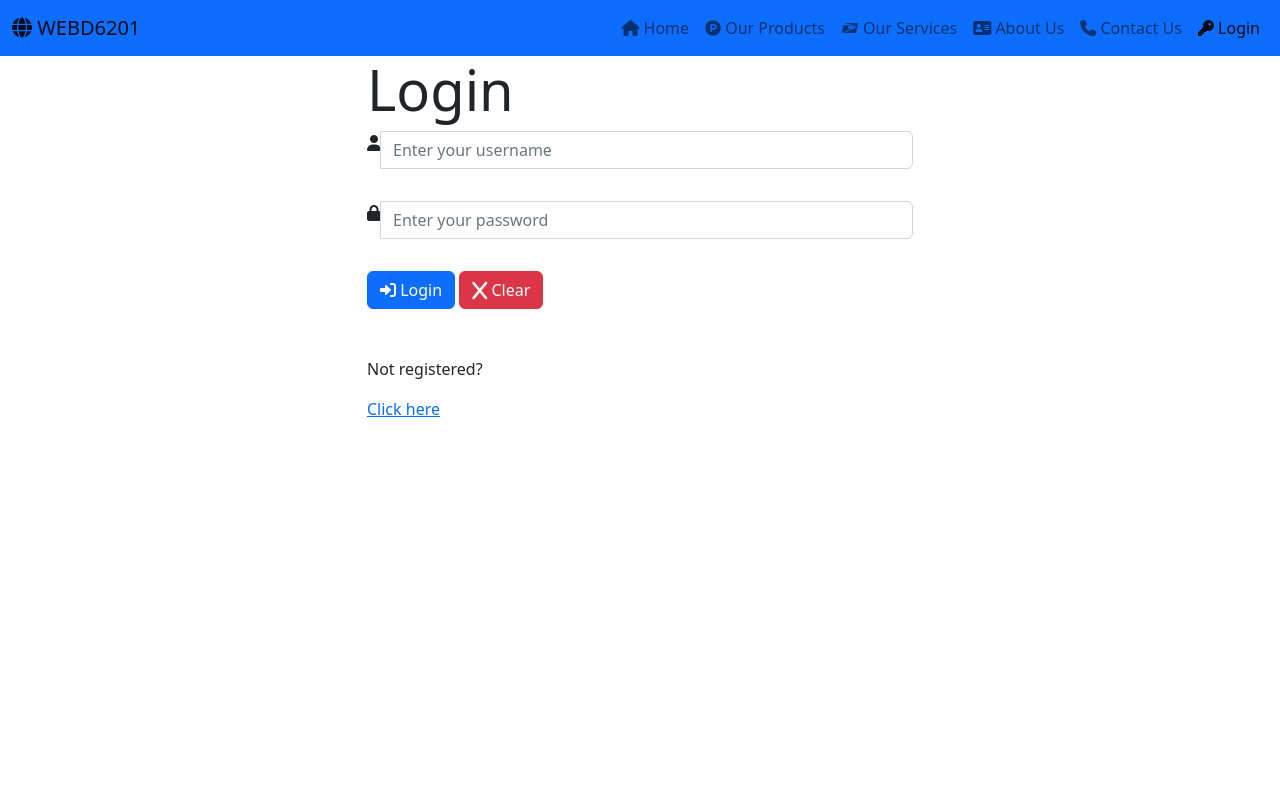
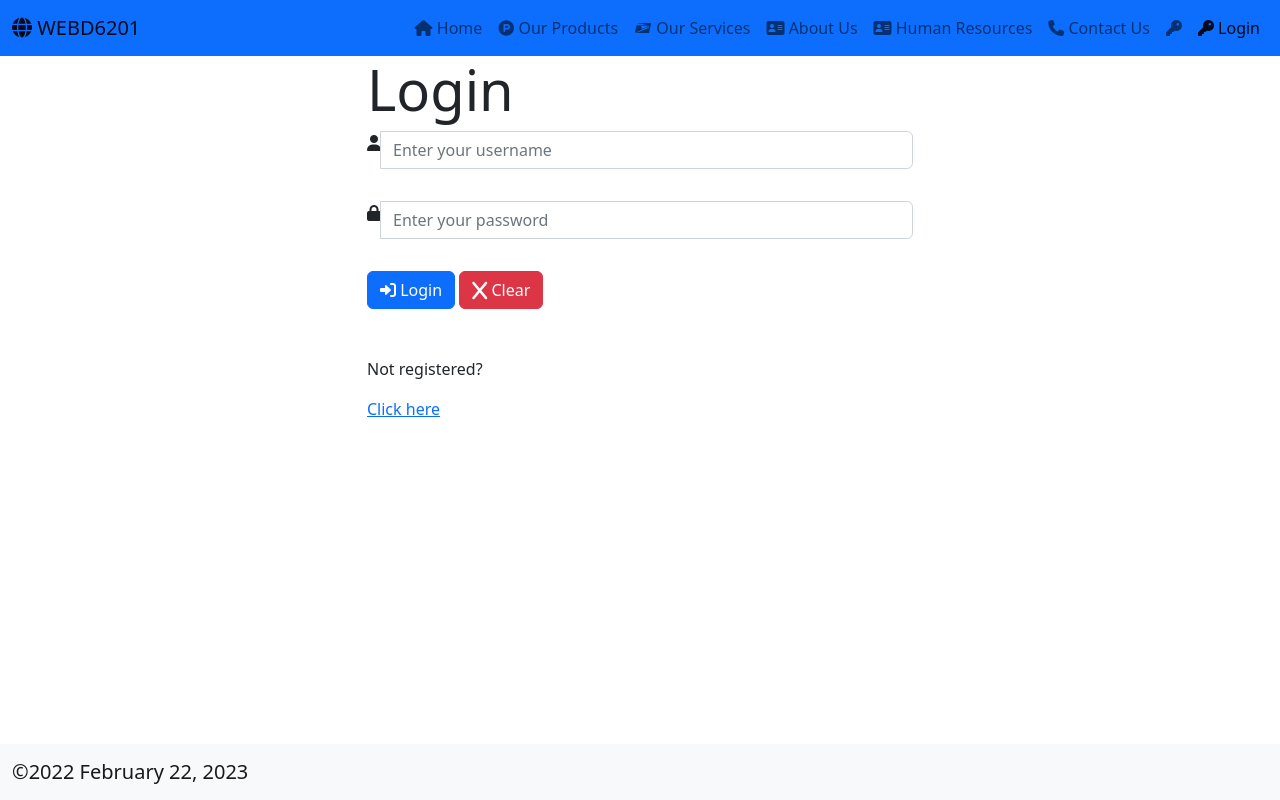
Before and after one commit to Americanprogrammer108/Americanprogrammer108.github.io, a website: page login.html in a window 1280 px wide. Drawn offline with nearby package versions, Linux system fonts and the light colour scheme.

Commit message:
Add files via upload

```diff
--- a/header.html
+++ b/header.html
@@ -25,10 +25,17 @@
           </li>
 
           <li class="nav-item">
+            <a class="nav-link" href="#"> <i class="fa-sharp fa-solid fa-address-card"></i> Human Resources</a>
+          </li>
+
+          <li class="nav-item">
             <a class="nav-link" href="contact.html"> <i class="fa-solid fa-phone"></i> Contact Us</a>
           </li>
 
-                    <li class="nav-item" id="Navusername"> </li>
+          <li id="USERNAME" class="nav-item">
+            <a class="nav-link" href="#"> <i class="fa-solid fa-key"></i> </a>
+          </li>
+
           <li id="Login" class="nav-item">
             <a class="nav-link" href="login.html"> <i class="fa-solid fa-key"></i> Login</a>
           </li>
@@ -37,3 +44,9 @@
       </div>
     </div>
   </nav>
+
+  <nav class="navbar fixed-bottom navbar-light bg-light">
+    <div class="container-fluid">
+      <a class="navbar-brand" >&copy2022 February 22, 2023</a>
+    </div>
+  </nav>
--- a/login.html
+++ b/login.html
@@ -40,7 +40,7 @@
                     <span class="input-group-addon">
                       <i class="fa fa-lock"></i>
                     </span>
-                    <input type="text" class="form-control" name="password" aria-describedby="Password Input" aria-label="Password"
+                    <input type="password" class="form-control" name="password" aria-describedby="Password Input" aria-label="Password"
                            placeholder="Enter your password" required>
                   </div>
                 </div>
```
Also changed, not shown: register.html (+2 -2 lines).
